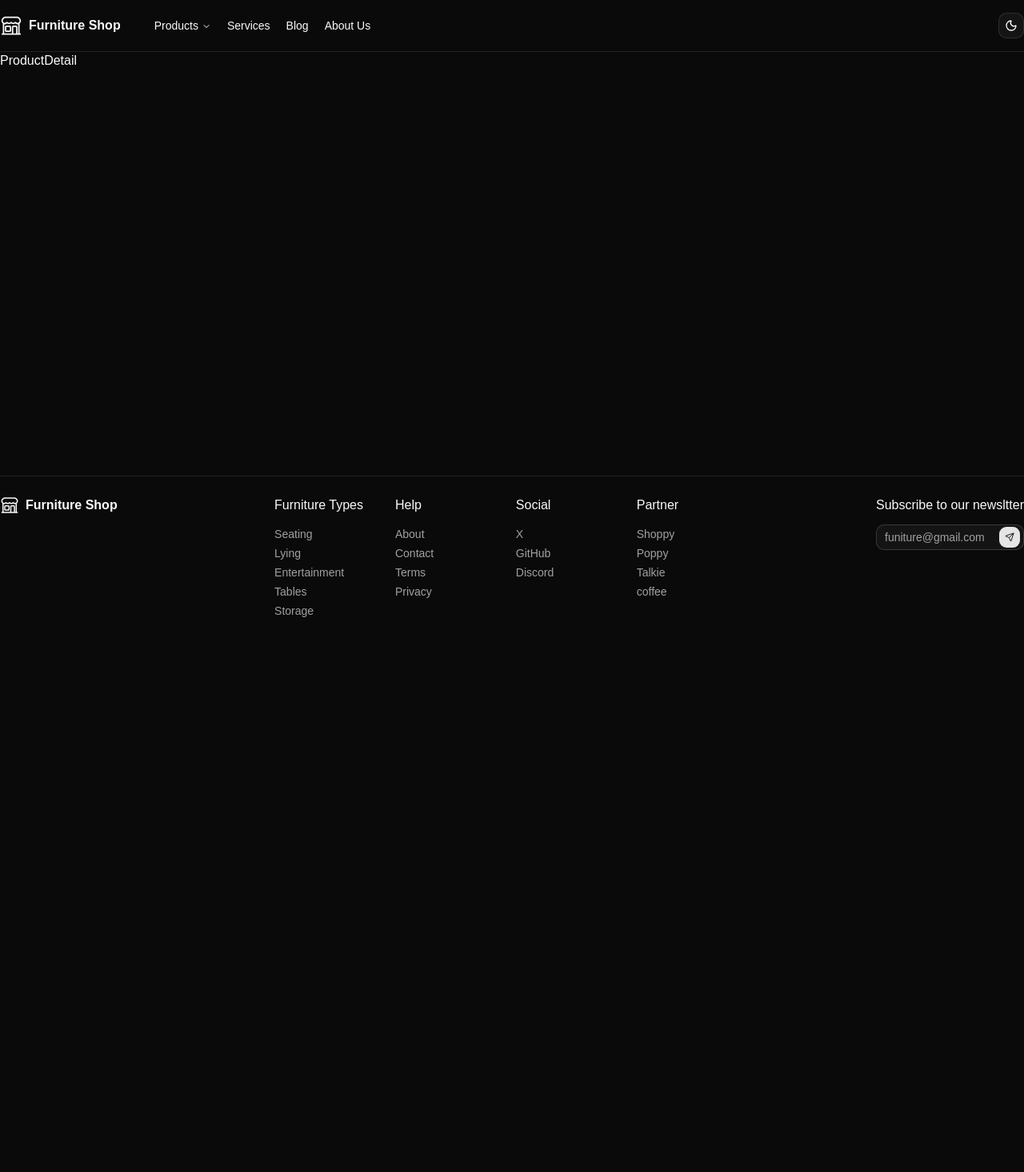
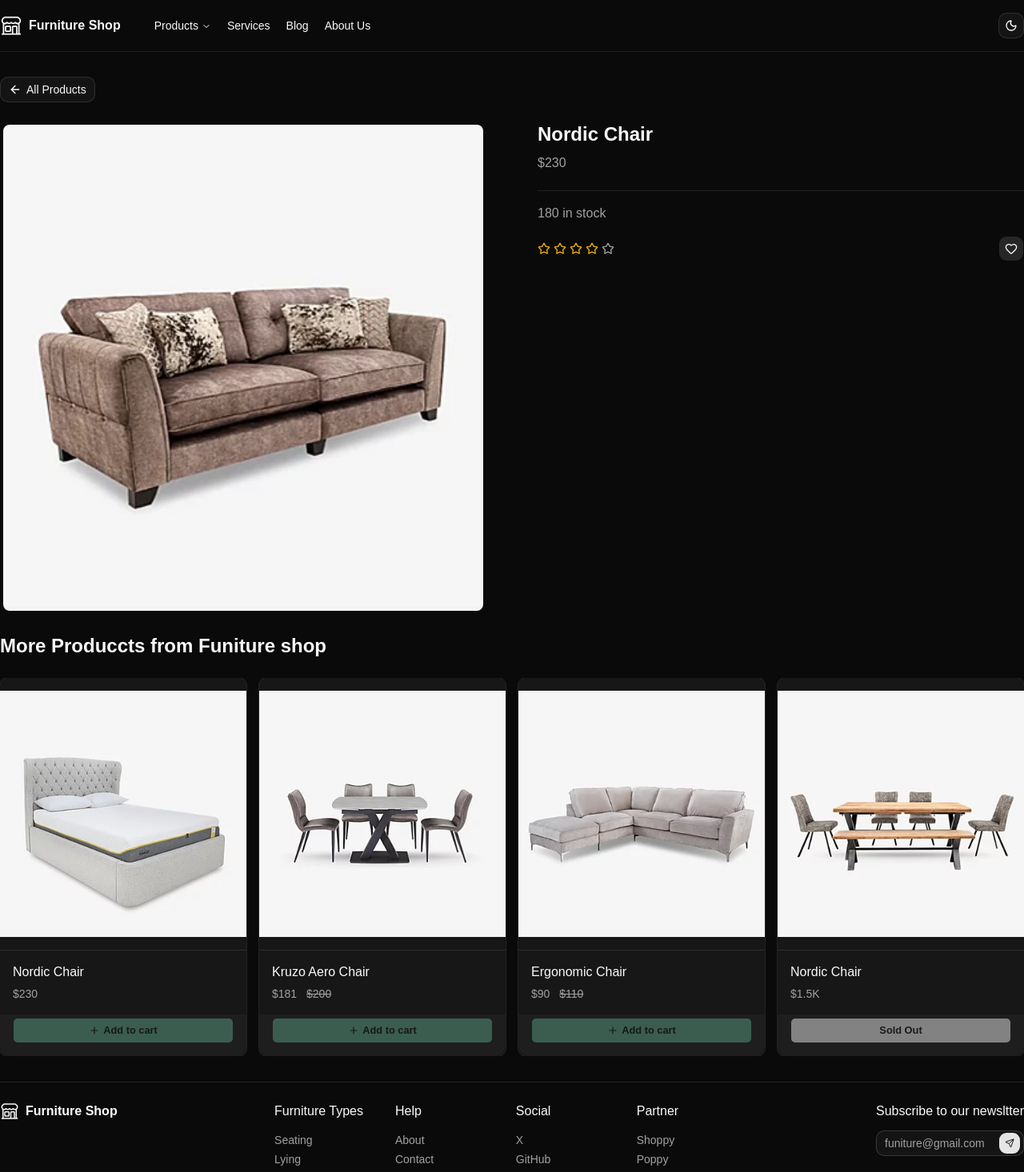
Before and after one commit to WaiKyawMyo/furniture-web, a React (Vite) app: page /products/uuid1 in a window 1280 px wide. Shown: the top 1466 px of the page at 80% size. Before the commit the page ends 800 px from the top, so only its background shows below. Built offline with nearby package versions, Linux system fonts and the light colour scheme.

Commit message:
Detail Product 1

```diff
--- a/src/Pages/products/ProductDetail.tsx
+++ b/src/Pages/products/ProductDetail.tsx
@@ -1,8 +1,95 @@
+import { Button } from "@/components/ui/button";
+import { products } from "@/data/products";
+import { Link, useParams } from "react-router";
+import { ScrollArea, ScrollBar } from "@/components/ui/scroll-area";
+import ProductCard from "@/components/products/ProductCard";
+import { Icons } from "@/components/icons";
+import Autoplay from "embla-carousel-autoplay";
+import {
+  Carousel,
+  CarouselContent,
+  CarouselItem,
+} from "@/components/ui/carousel";
+import { Separator } from "@/components/ui/separator";
+import React from "react";
+import { formatPrices } from "@/lib/utils";
+import Rating from "@/components/products/Rating";
+import AddToFavourite from "@/components/products/AddToFavourite";
 
 const ProductDetail = () => {
+  const plugin = React.useRef(
+    Autoplay({ delay: 2000, stopOnInteraction: true }),
+  );
+  const { productId } = useParams();
+  const product = products.find((product) => product.id === productId);
   return (
-    <div>ProductDetail</div>
-  )
-}
+    <div className="container mx-auto px-4 md:px-0">
+      <Button asChild variant={"outline"} className="mt-8">
+        <Link to={"/products"}>
+          <Icons.ArrowLeft /> All Products
+        </Link>
+      </Button>
+      <section className="flex flex-col gap-16 md:flex-row md:gap-16 my-6">
+        <Carousel
+          plugins={[plugin.current]}
+          className="w-full md:w-1/2 "
+          onMouseEnter={plugin.current.stop}
+          onMouseLeave={plugin.current.reset}
+        >
+          <CarouselContent>
+            {product?.images.map((image) => (
+              <CarouselItem key={image}>
+                <div className="p-1">
+                  <img
+                    src={image}
+                    alt={product.name}
+                    className="size-full rounded-md object-md object-cover"
+                  />
+                </div>
+              </CarouselItem>
+            ))}
+          </CarouselContent>
+        </Carousel>
+        <Separator className="mt-4 md:hidden " />
+        <div className="flex w-full flex-col gap-4 md:w-1/2 ">
+          <div className="space-y-2">
+            <h2 className="line-clamp-1 text-2xl font-bold mb-2 ">
+              {product?.name}
+            </h2>
+            <p className="text-base text-muted-foreground ">
+              {formatPrices(Number(product?.price))}
+            </p>
+          </div>
 
-export default ProductDetail
+          <Separator className="mt-1.5 " />
+          <p className="text-base text-muted-foreground ">
+            {product?.inventory} in stock
+          </p>
+          <div className="flex items-center justify-between">
+            <Rating rating={Number(product?.rating)}/>
+            <AddToFavourite productId={String(product?.id)} rating={Number(product?.rating)} />
+          </div>
+        </div>
+      </section>
+      <section className="space-y-6 overflow-hidden">
+        <h2 className="line-clamp-1 text-2xl font-bold">
+          More Produccts from Funiture shop
+        </h2>
+        <ScrollArea className="pb-8">
+          <div className="flex gap-4">
+            {products.slice(0, 4).map((item) => (
+              <ProductCard
+                key={item.id}
+                product={item}
+                className="min-w-[260px]"
+              />
+            ))}
+          </div>
+          <ScrollBar orientation="horizontal" />
+        </ScrollArea>
+      </section>
+    </div>
+  );
+};
+
+export default ProductDetail;
--- a/src/components/icons.tsx
+++ b/src/components/icons.tsx
@@ -1,4 +1,4 @@
-import {   ArrowLeftIcon, HomeIcon, LayersIcon, MenuIcon,PlusIcon,SendIcon, TriangleAlertIcon ,} from "lucide-react";
+import {   ArrowLeftIcon, HeartIcon, HomeIcon, LayersIcon, MenuIcon,PlusIcon,SendIcon, StarIcon, TriangleAlertIcon ,} from "lucide-react";
  export type IconProps = React.HTMLAttributes<SVGElement>
 export const Icons = {
   logo: (props:IconProps) => (
@@ -17,6 +17,8 @@ export const Icons = {
       />
     </svg>
   ),
+  star: StarIcon,
+  heart:HeartIcon,
   menu: MenuIcon,
   home: HomeIcon,
   send:SendIcon,
--- /dev/null
+++ b/src/components/products/AddToFavourite.tsx
@@ -0,0 +1,19 @@
+import { cn } from "@/lib/utils"
+import { Icons } from "../icons"
+import { Button } from "../ui/button"
+
+interface Favourite extends React.ButtonHTMLAttributes<HTMLButtonElement>{
+    productId:string,
+    rating:number,
+
+}
+
+const AddToFavourite = ({productId,rating,className,...props}:Favourite) => {
+  return (
+    <Button variant={"secondary" } size={"icon"} className={cn("size-8 shrink-0",className)} {...props}>
+        <Icons.heart className="size-4" />
+    </Button>
+  )
+}
+
+export default AddToFavourite
--- a/src/components/products/ProductCard.tsx
+++ b/src/components/products/ProductCard.tsx
@@ -11,15 +11,15 @@ import {
 } from "@/components/ui/card";
 import { Link } from "react-router";
 import { Icons } from "../icons";
-import { formatPrices } from "@/lib/utils";
-interface ProductProps {
+import { cn, formatPrices } from "@/lib/utils";
+interface ProductProps extends React.HTMLAttributes<HTMLDivElement>{
   product: Product;
 }
 
-const ProductCard = ({ product }: ProductProps) => {
+const ProductCard = ({ product,className }: ProductProps) => {
   return (
-    <Card className="size-full overflow-hidden rounded-lg gap-0">
-      <Link to={`/poducts/${product.id}`} aria-label={product.name}>
+    <Card className={cn("size-full overflow-hidden rounded-lg gap-0",className)}>
+      <Link to={`/products/${product.id}`} aria-label={product.name}>
         <CardHeader className="border-b p-0">
           <AspectRatio ratio={1 / 1} className="bg-muted">
             <img
--- /dev/null
+++ b/src/components/products/Rating.tsx
@@ -0,0 +1,23 @@
+import { cn } from "@/lib/utils";
+import { Icons } from "../icons";
+
+interface RatingProp {
+  rating: number;
+}
+const Rating = ({ rating }: RatingProp) => {
+  return (
+    <div className="flex items-center space-x-1">
+      {Array.from({ length: 5 }).map((_, i) => (
+        <Icons.star
+          key={i}
+          className={cn(
+            `size-4`,
+            rating >= i + 1 ? "text-yellow-500" : "text-muted-foreground",
+          )}
+        />
+      ))}
+    </div>
+  );
+};
+
+export default Rating;
--- a/src/components/ui/separator.tsx
+++ b/src/components/ui/separator.tsx
@@ -1,5 +1,3 @@
-"use client"
-
 import * as React from "react"
 import { Separator as SeparatorPrimitive } from "radix-ui"
 
```
